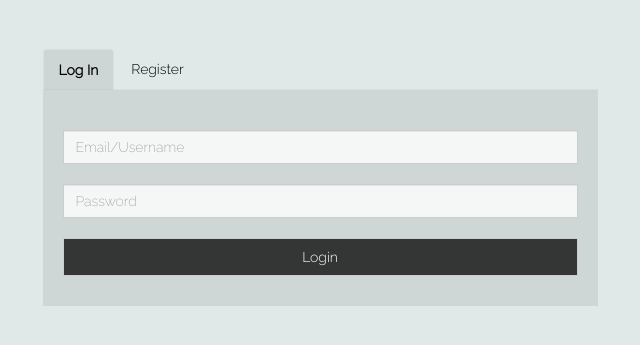
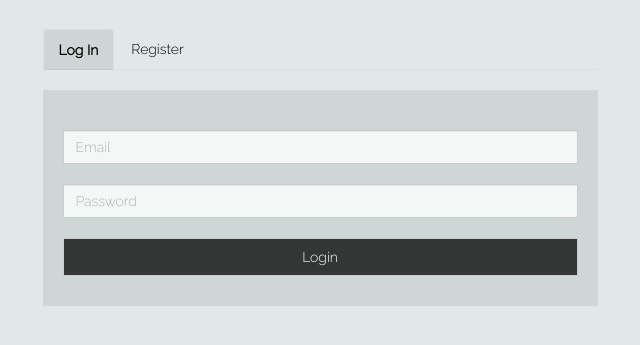
Before and after one commit to charlottechen1993/Pitt-Fashion-Share, a Python web app: template templates/login.html in a window 1280 px wide. Shown: the part 51-396 px from the top of the page, without its empty margins (320-960 px from the left). Run offline with Jinja, Linux system fonts and the light colour scheme; the template is opened without the code that fills it, so the values that code supplies are empty; some libraries are stand-ins or nearby versions; some web fonts are replaced.

Commit message:
fix login logic, fix redirect after uploading new image

```diff
--- a/controllers/galleryController.py
+++ b/controllers/galleryController.py
@@ -109,11 +109,10 @@ class index(indexController.index):
         restrictionList.append(brandName)
         restrictionList.append(clothingType)
 
-      #  images = imagesModel.getImages(user_id, restrictionList)
+
 
         upload_url = blobstore.create_upload_url('/uploadImage')
 
-        print user_id
 
         params = {
 #            'photos': images,
--- a/controllers/imageController.py
+++ b/controllers/imageController.py
@@ -111,12 +111,8 @@ class uploadImageHandler(blobstore_handlers.BlobstoreUploadHandler, indexControl
             imagesModel.addImage(categoryID, total, title, image_url, user, picPriceMin, picPriceMax, priceRange, brand, clothingType, username)
 
 
-            params = {
-                'user_id':1
-            }
+            self.redirect('/')
 
-            #self.redirect('/gallery')
-            app_global.render_template(self,'index.html', params)
 
 
 class deleteLikeHandler(indexController.index):
--- a/templates/login.html
+++ b/templates/login.html
@@ -17,18 +17,18 @@
 <div class="row" style="margin-top: 30px;">
 <div class="col-sm-offset-3 col-sm-6">
 
-    <h1>{{message}}</h1>
     <ul class="nav nav-tabs">
         <li class="active"><a data-toggle="tab" href="#home" id="login-tab">Log In</a></li>
         <li><a data-toggle="tab" href="#menu1" id="reg-tab">Register</a></li>
     </ul>
+    <h3 style="color: red">{{message}}</h3>
     <div class="tab-content">
         <!-- Log In -->
         <div id="home" class="tab-pane fade in active">
             <form method="post" enctype="multipart/form-data" action="/userFunctions?method=login">
                 <br>
                 <div class="form-group">
-                    <input type="text" class="form-control" id="exampleInputEmail1" placeholder="Email/Username" name="un">
+                    <input type="text" class="form-control" id="exampleInputEmail1" placeholder="Email" name="un">
                 </div>
                 <div class="form-group">
                     <input type="password" class="form-control" id="exampleInputPassword1" placeholder="Password" name="pw">
@@ -43,9 +43,12 @@
                 <br>
                 <!-- NEW -->
                 <div class="form-group">
-                    <input type="text" class="form-control" placeholder="Username" id="reg-username">
+                    <input type="text" class="form-control" id="registerUser" placeholder="Email" name="un">
                 </div>
                 <!-- NEW -->
+                <div class="form-group">
+                    <input type="text" class="form-control" placeholder="Name" id="reg-username">
+                </div>
                 <div class="form-inline">
                     <div class="form-group">
                         <div class="radio"  style="margin-right: 30px;">
@@ -63,9 +66,6 @@
                     </div>
                 </div>
                 <div class="form-group">
-                    <input type="text" class="form-control" id="registerUser" placeholder="Email" name="un">
-                </div>
-                <div class="form-group">
                     <input type="password" class="form-control" id="registerEmail" placeholder="Password" name="pw">
                     <button type="submit" class="btn btn-default">Create New User</button>
                 </div>
@@ -75,7 +75,4 @@
 </div>
 </div>
 </div>
-    <div class="row">
-        <h3>{{message}}</h3>
-    </div>
 {% endblock %}
```
Also changed, not shown: controllers/userLogController.py (+6 -6 lines), 4 other files.
